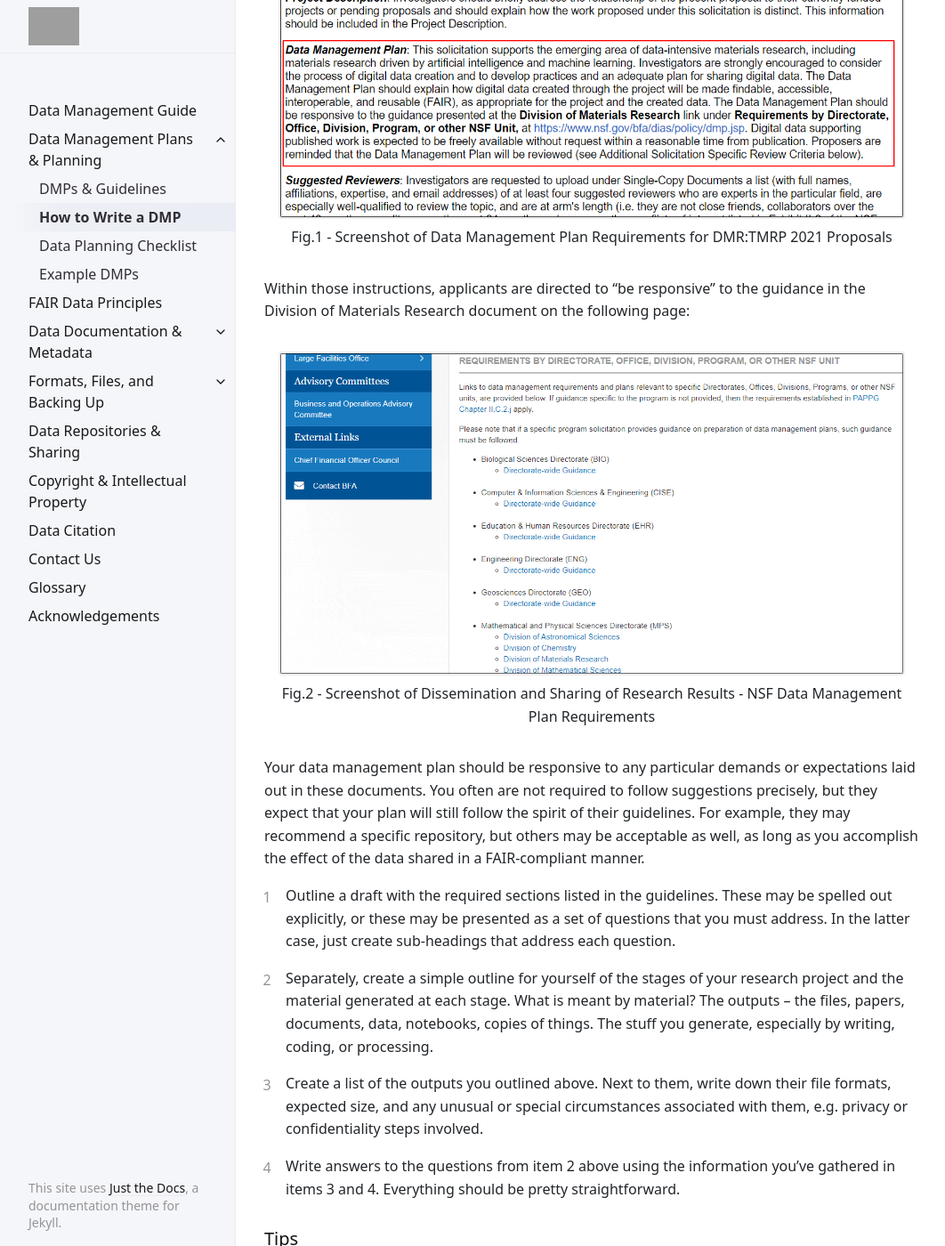
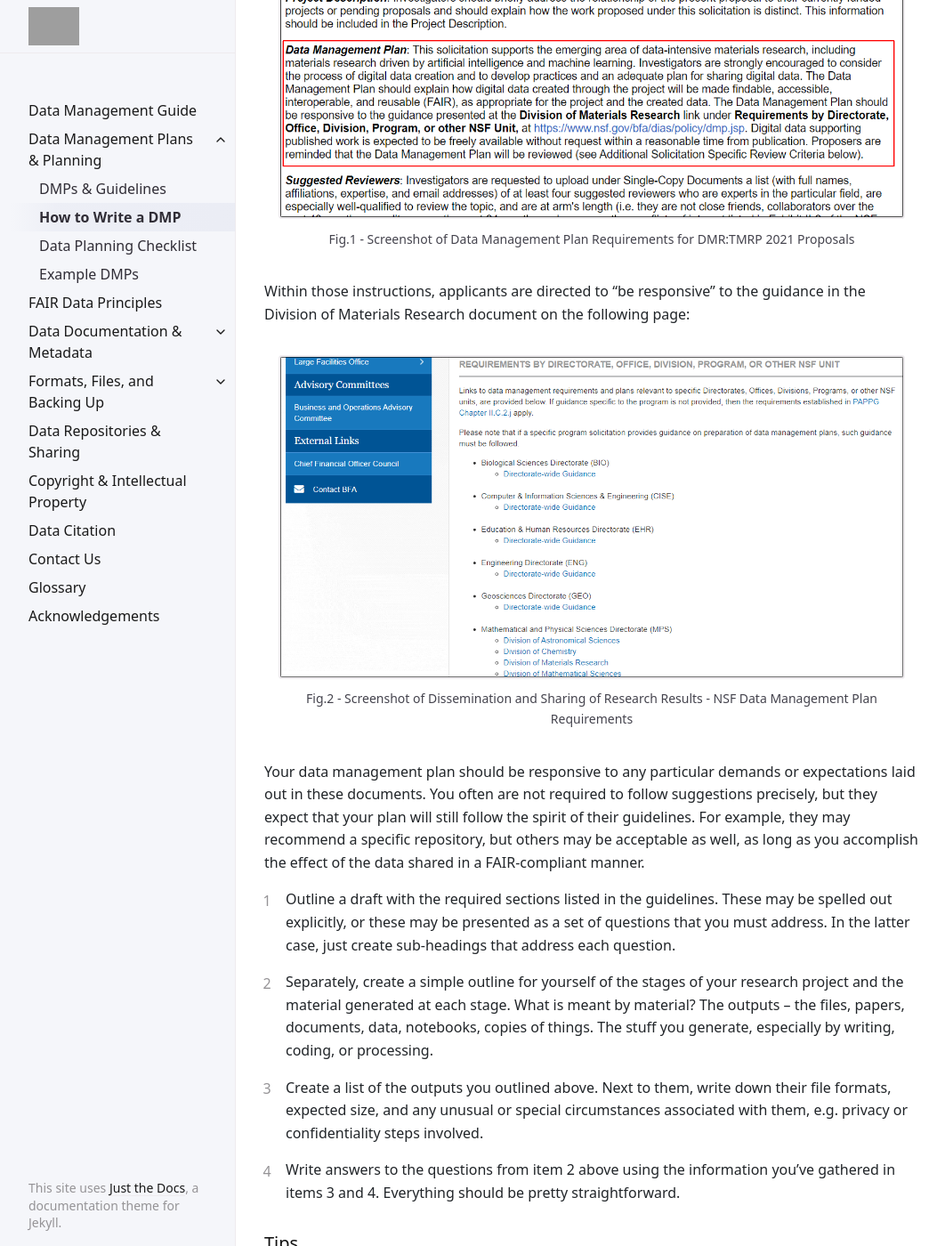
Before and after one commit to uidaholib/data-management-guide, a Jekyll site: the page built from guide/planning/writingDMPs.md, in a window 1280 px wide and 1400 px high, scrolled down 573 px. Shown: the whole window at 89% size, without its empty margins (107-1169 px from the left). Built offline with Jekyll 4.4.1, drawn with Linux system fonts in a browser that asks for light colours; grey boxes are pictures that could not be loaded.

Commit message:
add markdownify to figure include and classes for fig caption

```diff
--- a/_includes/feature/figure.html
+++ b/_includes/feature/figure.html
@@ -10,5 +10,5 @@
 {% endcomment %}
 <figure class="figure d-block text-center p-4">
     <img src="{% if include.img contains '//' %}{{ include.img }}{% else %}{{ include.img | prepend: '/assets/images/' | relative_url }}{% endif %}" alt="{{ include.alt }}" class="figure-img"{% if include.width %} style="width:{{ include.width }};"{% endif %}>
-    {% if include.caption %}<figcaption class="grey-dk-200 fs-3">{{ include.caption }}</figcaption>{% endif %}
+    {% if include.caption %}<figcaption class="figure-caption">{{ include.caption | markdownify }}</figcaption>{% endif %}
 </figure>
--- a/_sass/custom/custom.scss
+++ b/_sass/custom/custom.scss
@@ -53,3 +53,11 @@ div.highlighter-rouge {
     border: 2px solid $border-color;
     border-radius: $border-radius;
 }
+.figure-caption {
+    p {
+        margin-top: .25em;
+        margin-bottom: .25em;
+        font-size: $font-size-3;
+        color: $grey-dk-200;
+    }
+}
```
